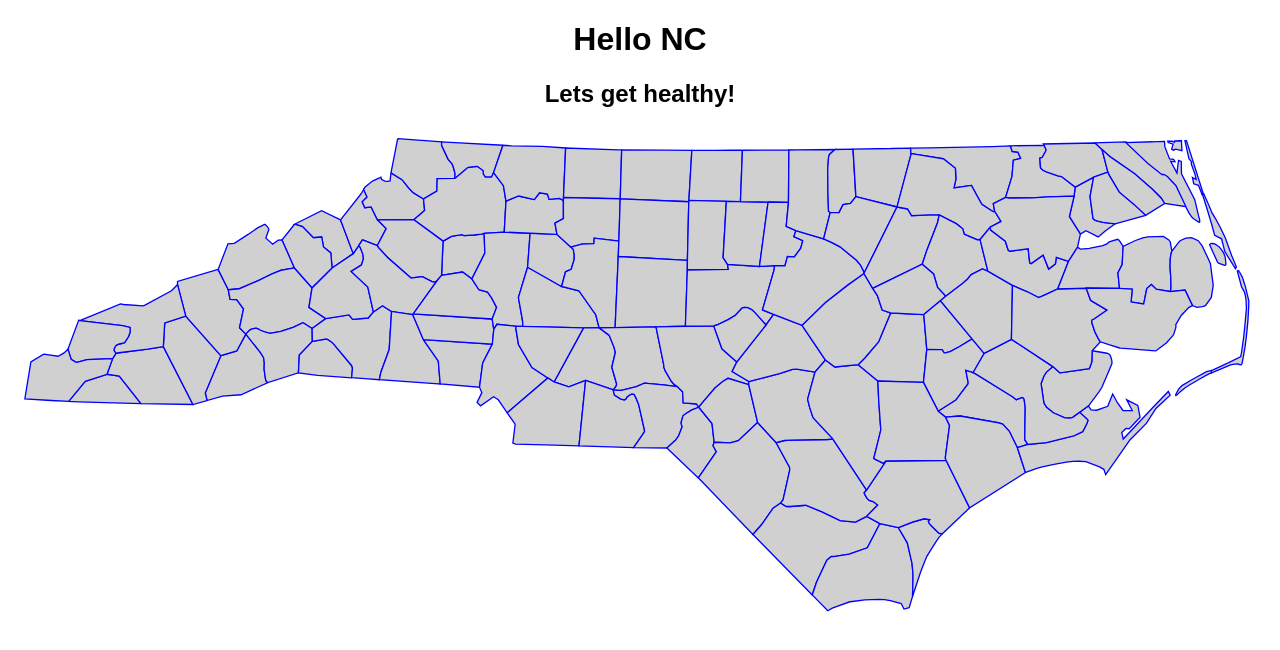
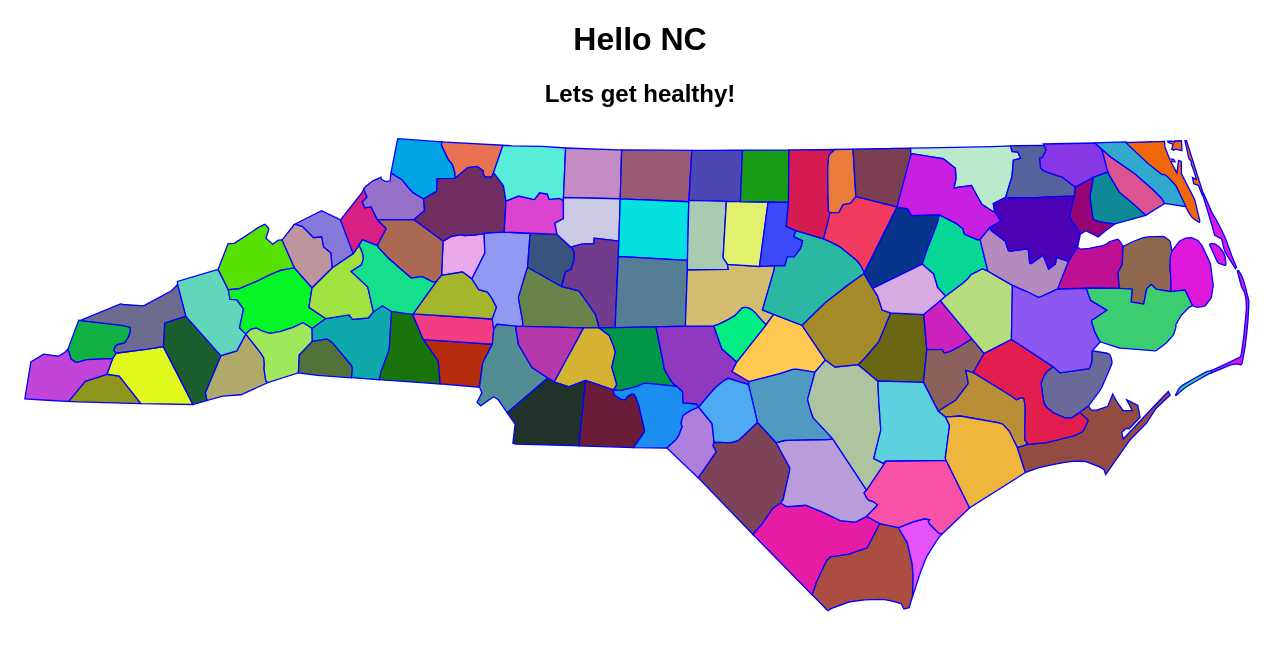
Before and after one commit to kenlane33/map-nc, a React (Create React App) app: page / in a window 1280 px wide. Shown: the top 650 px of the page. Built offline with nearby package versions, Linux system fonts and the light colour scheme.

Commit message:
React NC state map clickable, colorful.

```diff
--- a/package.json
+++ b/package.json
@@ -7,6 +7,7 @@
   "dependencies": {
     "react": "16.13.1",
     "react-dom": "16.13.1",
+    "react-hooks": "1.0.1",
     "react-scripts": "3.4.3"
   },
   "devDependencies": {
--- /dev/null
+++ b/src/helpers/colorGen.js
@@ -0,0 +1,15 @@
+
+
+export const stringToColor = (str) => {
+  var hash = 0;
+  for (var i = 0; i < str.length; i++) {
+      hash = str.charCodeAt(i) + ((hash << 5) - hash);
+  }
+  var color = '#';
+  for (var j = 0; j < 3; j++) {
+      var value = (hash >> (j * 8)) & 0xFF;
+      color += ('00' + value.toString(16)).substr(-2);
+  }
+  return color;
+}
+export const randColor=()=>Math.floor(Math.random()*16777215).toString(16)
--- a/src/styles.css
+++ b/src/styles.css
@@ -2,3 +2,7 @@
   font-family: sans-serif;
   text-align: center;
 }
+
+.svg-path:hover {
+  cursor: pointer;
+}
--- a/src/us_states/NCStateMap.js
+++ b/src/us_states/NCStateMap.js
@@ -5,7 +5,7 @@ import counties from './NC_svg_data'
 export default function NCStateMap() {
   return (
     <div>
-      <StateMap counties={counties} />
+      <StateMap counties={counties} stateNm='NC'/>
     </div>
   )
 }
--- a/src/us_states/StateMap.js
+++ b/src/us_states/StateMap.js
@@ -1,21 +1,29 @@
 import React from "react"
+import {stringToColor} from './../helpers/colorGen'
 
-export default function StateMap(props) {
+export default function StateMap( props ) {
   const stl = {fill:'#d0d0d0',strokeWidth:'.17829',stroke:'blue'}
-  const stateNm = props.stateNm || 'NC'
-
+  const stateNm = props.stateNm || '<State>'
   return (
     <svg viewBox="0 0 989.98 627.07" version="1.0">
       {props.children}
       <g id="counties" transform="translate(-3850 -2640) rotate(10) scale(5.8)" style={stl}>
         {props.counties.map( x=>{
+          const displayNm = x.name + ', ' + stateNm
+          const countyColor = stringToColor(displayNm+'x')
+          const stlC = {fill:countyColor}
           return (
             <path
+              className='svg-path'
+              key={x.id}
               id={x.id}
               d={x.d}
-              style={{fill:Math.floor(Math.random()*16777215).toString(16)}}
-              >
-              <title>{x.name}, {stateNm}</title>
+              style={stlC}
+              onClick={ev=>console.log(displayNm)}
+            >
+              <title>
+                {displayNm}
+              </title>
             </path>
           )
         })}
```
